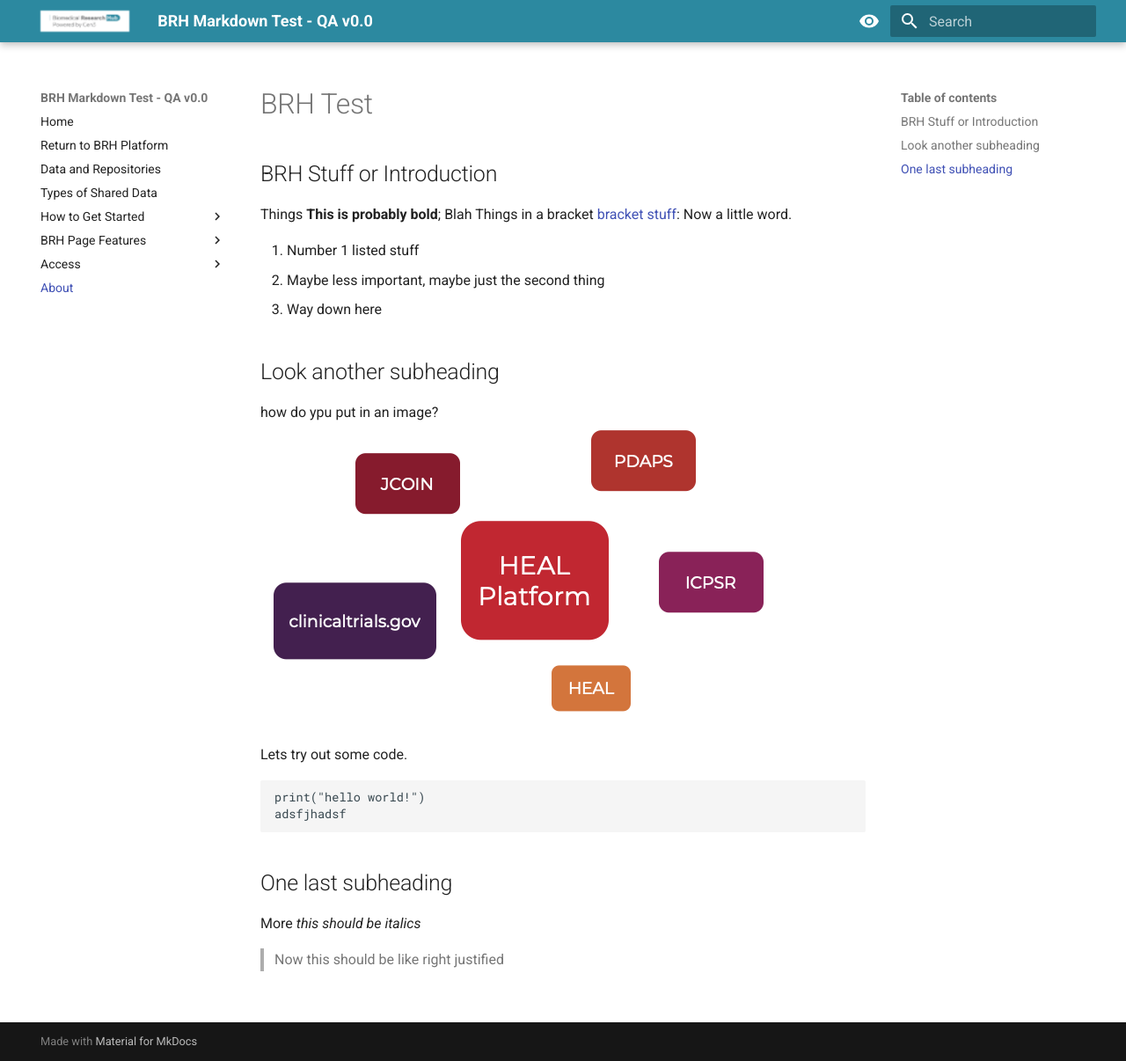
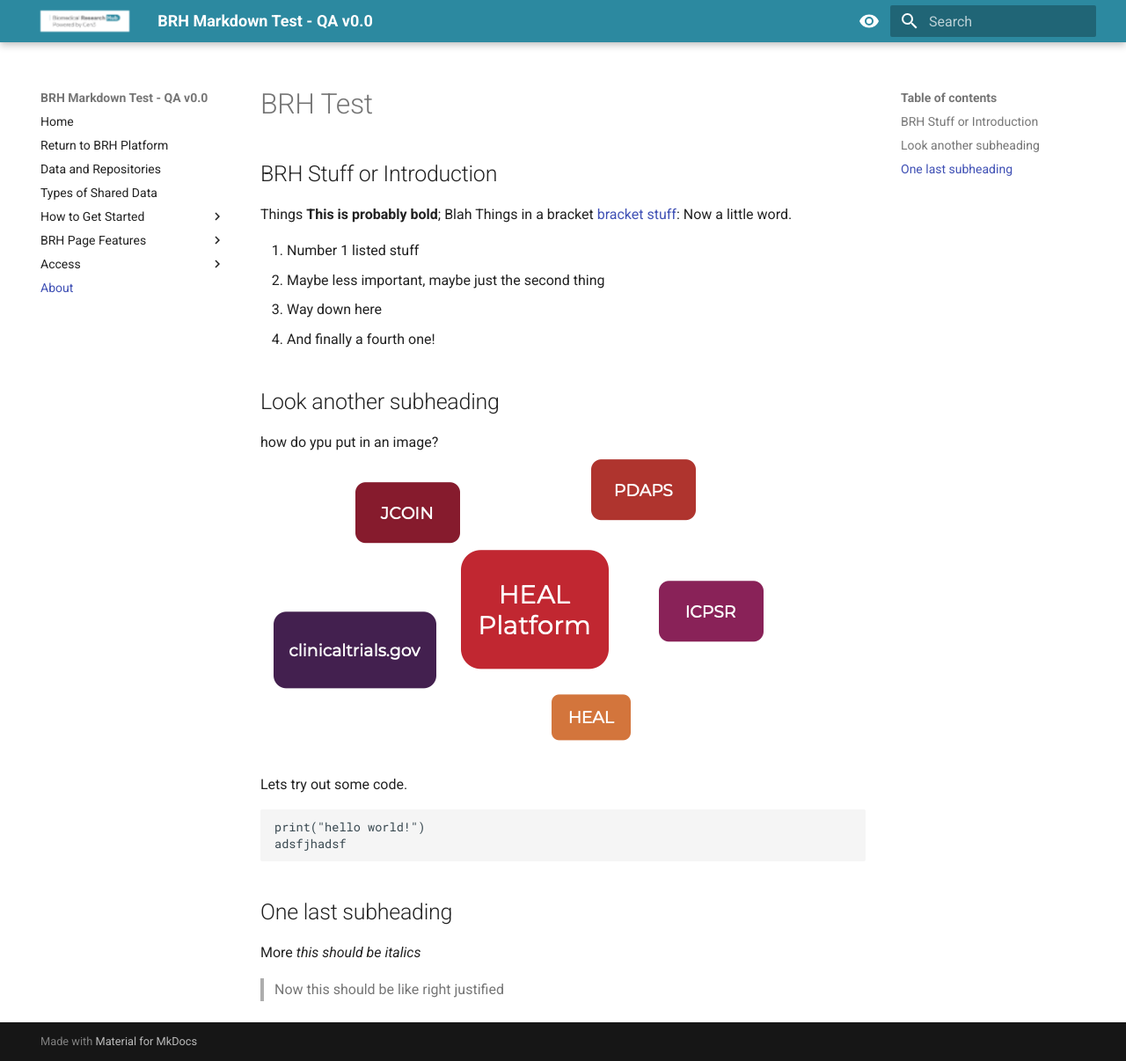
Before and after one commit to uc-cdis/BRH-documentation, an MkDocs documentation site: the page built from docs/about.md, in a window 1280 px wide and 1206 px high. Shown: the whole window at 88% size. Built offline with MkDocs 1.6.1 and Material for MkDocs 9.7.7, drawn with Linux system fonts in a browser that asks for light colours.

Commit message:
Updating md

```diff
--- a/docs/about.md
+++ b/docs/about.md
@@ -8,6 +8,7 @@
 1. Number 1 listed stuff
 2. Maybe less important, maybe just the second thing
 3. Way down here
+4. And finally a fourth one!
 
 ## Look another subheading
 
```
